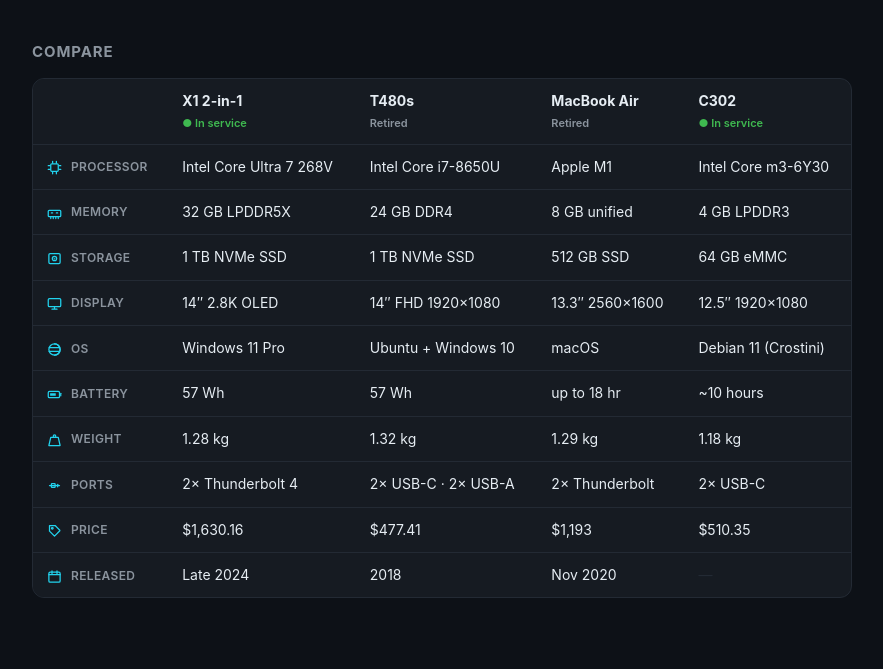
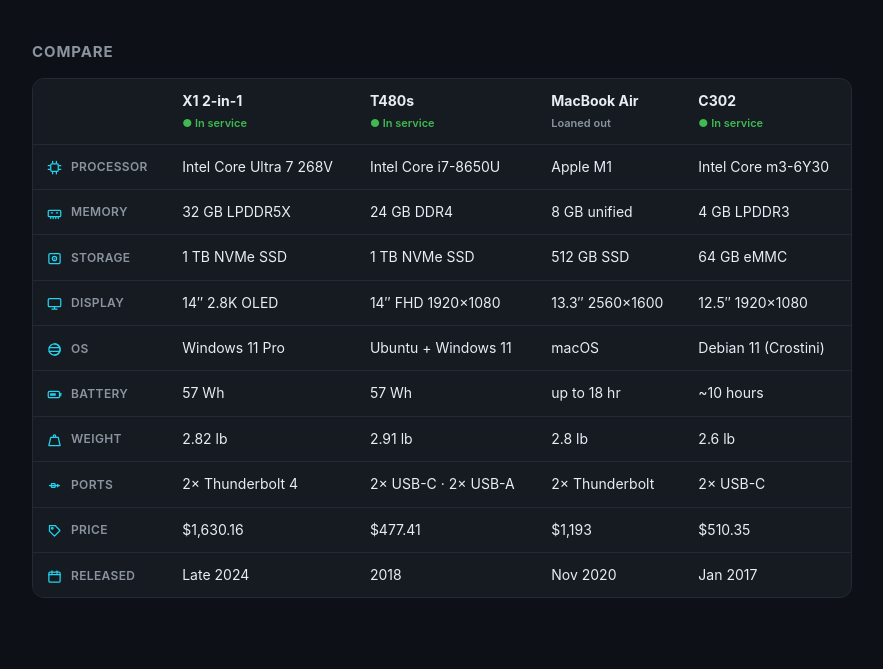
Before and after one commit to masautt/masautt.github.io, a Jekyll site: the page built from devices/index.html, in a window 1280 px wide. Shown: the part 850-1519 px from the top of the page, without its empty margins (198-1081 px from the left). Built offline with Jekyll 4.4.1, drawn with Linux system fonts in a browser that asks for light colours.

Commit message:
Fix devices compare page: statuses, T480s OS, weights, C302 release date
- Compare/fleet order now deterministic via `order` field: X1 → T480s → Air → C302
- Add "Loaned out" status to the compare header
- T480s: retired → in service; OS Win10 → Ubuntu 24.04 + Win 11 dual-boot
- MacBook Air: retired → loaned out ("Loaned to family")
- Weights rewritten to lbs + grams across all four devices
- ASUS C302: add Released row (Jan 2017, announced at CES 2017)

Co-Authored-By: Claude Opus 4.8 (1M context) <noreply@anthropic.com>

```diff
--- a/_devices/asus-c302.md
+++ b/_devices/asus-c302.md
@@ -4,8 +4,9 @@ slug: asus-c302
 short: C302
 category: Laptop · Convertible Chromebook
 tagline: The college battery-life machine, revived in 2026.
-status: active            # active | retired | stored
+status: active            # active | retired | stored | loaned
 compiled: 2026-07-01
+order: 4
 
 hero: /assets/devices/asus-c302-hero.png
 hero_alt: ASUS Chromebook Flip C302 shown in multiple 360-degree hinge positions
@@ -22,10 +23,11 @@ specs:
   - { icon: display, k: Display,   v: "12.5″ 1920×1080",    note: "IPS touch · 360° flip" }
   - { icon: os,      k: OS today,  v: "Debian 11 (Crostini)", note: "kernel 5.15.108" }
   - { icon: battery, k: Battery,   v: "~10 hours",          note: "the reason I bought it" }
-  - { icon: weight,  k: Weight,    v: "1.18 kg",            note: "2.6 lb · aluminum" }
+  - { icon: weight,  k: Weight,    v: "2.6 lb",             note: "1,180 g · aluminum" }
   - { icon: ports,   k: Ports,     v: "2× USB-C",           note: "microSD · 3.5mm" }
   - { icon: price,   k: Paid,      v: "$510.35",            note: "all-in · Feb 7 2018" }
   - { icon: support, k: Support,   v: "2017 – Jun 2023",    note: "~6 yrs of ChromeOS updates" }
+  - { icon: calendar, k: Released, v: "Jan 2017",           note: "announced at CES 2017" }
 
 measured_title: As measured (2026)
 measured_label: "◈ Live readout from inside the Crostini container"
--- a/_devices/macbook-air-m1.md
+++ b/_devices/macbook-air-m1.md
@@ -4,8 +4,9 @@ slug: macbook-air-m1
 short: MacBook Air
 category: Laptop · Apple Silicon
 tagline: Powerful, silent, and somehow still a letdown.
-status: retired            # active | retired | stored
+status: loaned            # active | retired | stored | loaned
 compiled: 2026-07-01
+order: 3
 
 hero: /assets/devices/macbook-air-m1-hero.png
 hero_alt: Silver Apple MacBook Air M1 (2020), open, front three-quarter view
@@ -13,7 +14,7 @@ hero_alt: Silver Apple MacBook Air M1 (2020), open, front three-quarter view
 badges:
   - Refurbished · Apr 2021
   - { text: "1 external display max", class: "eol" }
-  - Passed to family · Jun 2026
+  - Loaned to family · Jun 2026
 
 specs:
   - { icon: cpu,      k: Chip,      v: "Apple M1",           note: "8-core CPU · 7-core GPU · 16-core NE" }
@@ -23,7 +24,7 @@ specs:
   - { icon: lock,     k: Ext. displays, v: "1 external max", note: "M1 hardware limit" }
   - { icon: os,       k: OS,        v: "macOS",              note: "shipped Big Sur 11" }
   - { icon: battery,  k: Battery,   v: "up to 18 hr",        note: "fanless — silent" }
-  - { icon: weight,   k: Weight,    v: "1.29 kg",            note: "2.8 lb · Touch ID" }
+  - { icon: weight,   k: Weight,    v: "2.8 lb",             note: "1,290 g · Touch ID" }
   - { icon: ports,    k: Ports,     v: "2× Thunderbolt",     note: "USB4 · 3.5mm" }
   - { icon: price,    k: Paid,      v: "$1,193",             note: "refurb · Apr 10 2021" }
   - { icon: calendar, k: Released,  v: "Nov 2020",           note: "model A2337 · never refreshed" }
--- a/_devices/thinkpad-t480s.md
+++ b/_devices/thinkpad-t480s.md
@@ -4,8 +4,9 @@ slug: thinkpad-t480s
 short: T480s
 category: Laptop · Business Ultrabook
 tagline: The layoff laptop — cheap, loaded with RAM, dual-booted to Linux.
-status: retired            # active | retired | stored
+status: active            # active | retired | stored | loaned
 compiled: 2026-07-01
+order: 2
 
 hero: /assets/devices/thinkpad-t480s-hero.png
 hero_alt: Lenovo ThinkPad T480s, black business ultrabook, open, front three-quarter view
@@ -20,9 +21,9 @@ specs:
   - { icon: ram,      k: Memory,    v: "24 GB DDR4",           note: "8 GB soldered + 16 GB SODIMM" }
   - { icon: storage,  k: Storage,   v: "1 TB NVMe SSD",        note: "the roomy part" }
   - { icon: display,  k: Display,   v: "14″ FHD 1920×1080",    note: "IPS · anti-glare · non-touch" }
-  - { icon: os,       k: OS,        v: "Ubuntu + Windows 10",  note: "dual-boot via GRUB" }
+  - { icon: os,       k: OS,        v: "Ubuntu + Windows 11",  note: "Ubuntu 24.04 + Win 11 · dual-boot via GRUB" }
   - { icon: battery,  k: Battery,   v: "57 Wh",                note: "internal · spec sheet (not yet measured)" }
-  - { icon: weight,   k: Weight,    v: "1.32 kg",              note: "2.9 lb · magnesium chassis" }
+  - { icon: weight,   k: Weight,    v: "2.91 lb",              note: "1,320 g · magnesium chassis" }
   - { icon: ports,    k: Ports,     v: "2× USB-C · 2× USB-A",  note: "Thunderbolt 3 · HDMI · RJ45 · microSD" }
   - { icon: price,    k: Paid,      v: "$477.41",              note: "all-in · Dec 9 2023" }
   - { icon: calendar, k: Released,  v: "2018",                 note: "Q1 · Kaby Lake R" }
--- a/_devices/thinkpad-x1-2in1-gen10.md
+++ b/_devices/thinkpad-x1-2in1-gen10.md
@@ -4,8 +4,9 @@ slug: thinkpad-x1-2in1-gen10
 short: X1 2-in-1
 category: Laptop · Windows Convertible
 tagline: The bright Windows C302 I waited years for.
-status: active            # active | retired | stored
+status: active            # active | retired | stored | loaned
 compiled: 2026-07-01
+order: 1
 
 hero: /assets/devices/thinkpad-x1-2in1-gen10-hero.png
 hero_alt: Lenovo ThinkPad X1 2-in-1 Gen 10 Aura Edition, open, front three-quarter view
@@ -23,7 +24,7 @@ specs:
   - { icon: display,  k: Display,   v: "14″ 2.8K OLED",           note: "2880×1800 · 120 Hz VRR · touch + pen" }
   - { icon: os,       k: OS,        v: "Windows 11 Pro",          note: "build 26200 (25H2)" }
   - { icon: battery,  k: Battery,   v: "57 Wh",                   note: "up to ~20 hr · measured 59.3 Wh" }
-  - { icon: weight,   k: Weight,    v: "1.28 kg",                 note: "2.82 lb · 360° convertible" }
+  - { icon: weight,   k: Weight,    v: "2.82 lb",                 note: "1,280 g · 360° convertible" }
   - { icon: ports,    k: Ports,     v: "2× Thunderbolt 4",        note: "2× USB-A · HDMI 2.1 · 3.5mm" }
   - { icon: link,     k: Wireless,  v: "Wi-Fi 7 + BT 5.4",        note: "Intel BE201 · 320 MHz" }
   - { icon: support,  k: Warranty,  v: "2-year",                  note: "eBay Refurbished · open-box" }
--- a/devices/index.html
+++ b/devices/index.html
@@ -12,7 +12,7 @@ title: Devices
 
 <div class="section-title">The fleet</div>
 <div class="card-grid">
-  {% assign devices = site.devices | sort: "compiled" | reverse %}
+  {% assign devices = site.devices | sort: "order" %}
   {% for d in devices %}
   <a class="dev-card" href="{{ d.url | relative_url }}">
     <div class="thumb"><img src="{{ d.hero | relative_url }}" alt="{{ d.hero_alt | default: d.title }}"></div>
@@ -36,7 +36,8 @@ title: Devices
         <a href="{{ d.url | relative_url }}">{{ d.short | default: d.title }}</a>
         {% if d.status == "active" %}<span class="st on">● In service</span>
         {% elsif d.status == "retired" %}<span class="st">Retired</span>
-        {% elsif d.status == "stored" %}<span class="st">In storage</span>{% endif %}
+        {% elsif d.status == "stored" %}<span class="st">In storage</span>
+        {% elsif d.status == "loaned" %}<span class="st">Loaned out</span>{% endif %}
       </th>
       {% endfor %}
     </tr>
```
